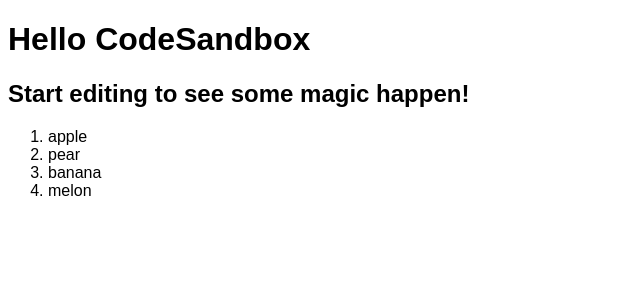
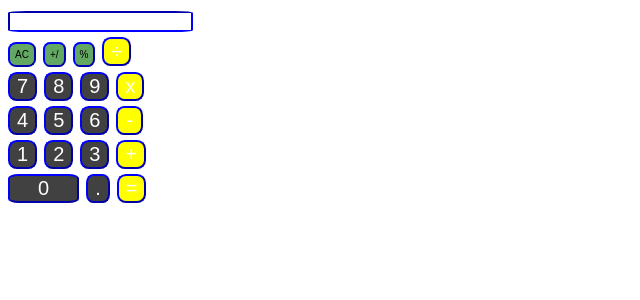
Before and after one commit to JackLiu3/Jack-React-Calculator, a React (Create React App) app: page / in a window 1280 px wide. Shown: the top 300 px of the page, without its empty margins (0-640 px from the left). Built offline with nearby package versions, Linux system fonts and the light colour scheme.

Commit message:
caculator day 1 drew the basics of a calculator

```diff
--- a/src/App.js
+++ b/src/App.js
@@ -5,9 +5,31 @@
 export default function App() {
   return (
     <div className="App">
-      <h1>Hello CodeSandbox</h1>
-      <h2>Start editing to see some magic happen!</h2>
-      <FruitList />
+      <input className="output"></input>
+      <br />
+      <button className="miscellaneous">AC</button>
+      <button className="miscellaneous">+/</button>
+      <button className="miscellaneous">%</button>
+      <button className="symbols">÷</button>
+      <br />
+      <button className="numbers">7</button>
+      <button className="numbers">8</button>
+      <button className="numbers">9</button>
+      <button className="symbols">x</button>
+      <br />
+      <button className="numbers">4</button>
+      <button className="numbers">5</button>
+      <button className="numbers">6</button>
+      <button className="minus">-</button>
+      <br />
+      <button className="numbers">1</button>
+      <button className="numbers">2</button>
+      <button className="numbers">3</button>
+      <button className="symbols">+</button>
+      <br />
+      <button className="numbers0">0</button>
+      <button className="numbers">.</button>
+      <button className="symbols">=</button>
     </div>
   );
 }
--- a/src/styles.css
+++ b/src/styles.css
@@ -1,4 +1,59 @@
 .App {
   font-family: sans-serif;
   text-align: left;
+  font-size: 20px;
 }
+.numbers0 {
+  padding-left: 28px;
+  padding-right: 28px;
+  margin-right: 7px;
+  background-color: rgb(65, 65, 65);
+  color: white;
+  border-radius: 15%;
+  border-color: blue;
+  font-size: 20px;
+}
+.numbers {
+  padding-left: 7px;
+  padding-right: 7px;
+  margin-right: 7px;
+  margin-top: 5px;
+  background-color: rgb(65, 65, 65);
+  color: white;
+  border-radius: 30%;
+  border-color: blue;
+  font-size: 20px;
+}
+.miscellaneous {
+  padding: 5px;
+  margin-right: 7px;
+  margin-top: 5px;
+  background-color: rgb(98, 167, 98);
+  border-radius: 30%;
+  border-color: blue;
+  font-size: 10px;
+}
+.symbols {
+  padding-left: 7px;
+  padding-right: 7px;
+  margin-top: 5px;
+  background-color: yellow;
+  color: white;
+  border-radius: 30%;
+  border-color: blue;
+  font-size: 20px;
+}
+.minus {
+  padding-left: 8px;
+  padding-right: 8px;
+  background-color: yellow;
+  color: white;
+  border-radius: 30%;
+  border-color: blue;
+  font-size: 20px;
+}
+.output {
+  border-radius: 10%;
+  border-color: blue;
+  text-align: right;
+}
```
